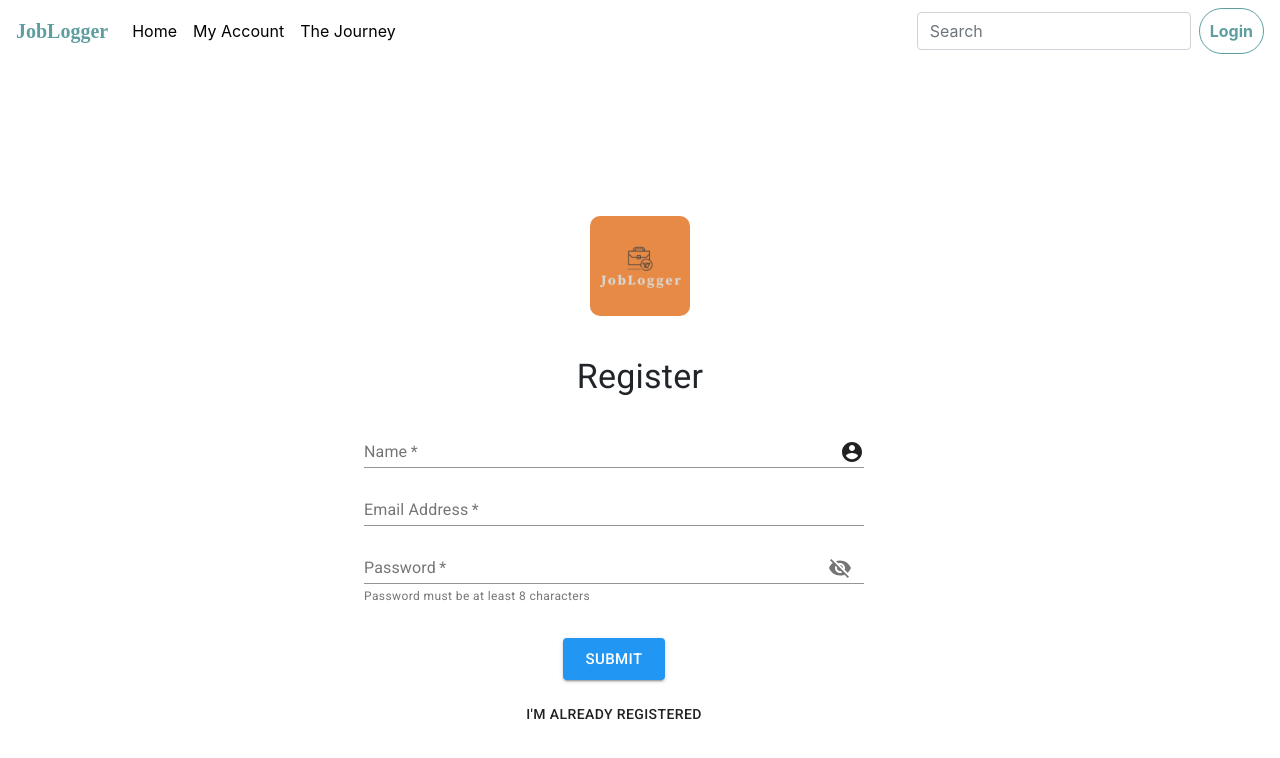
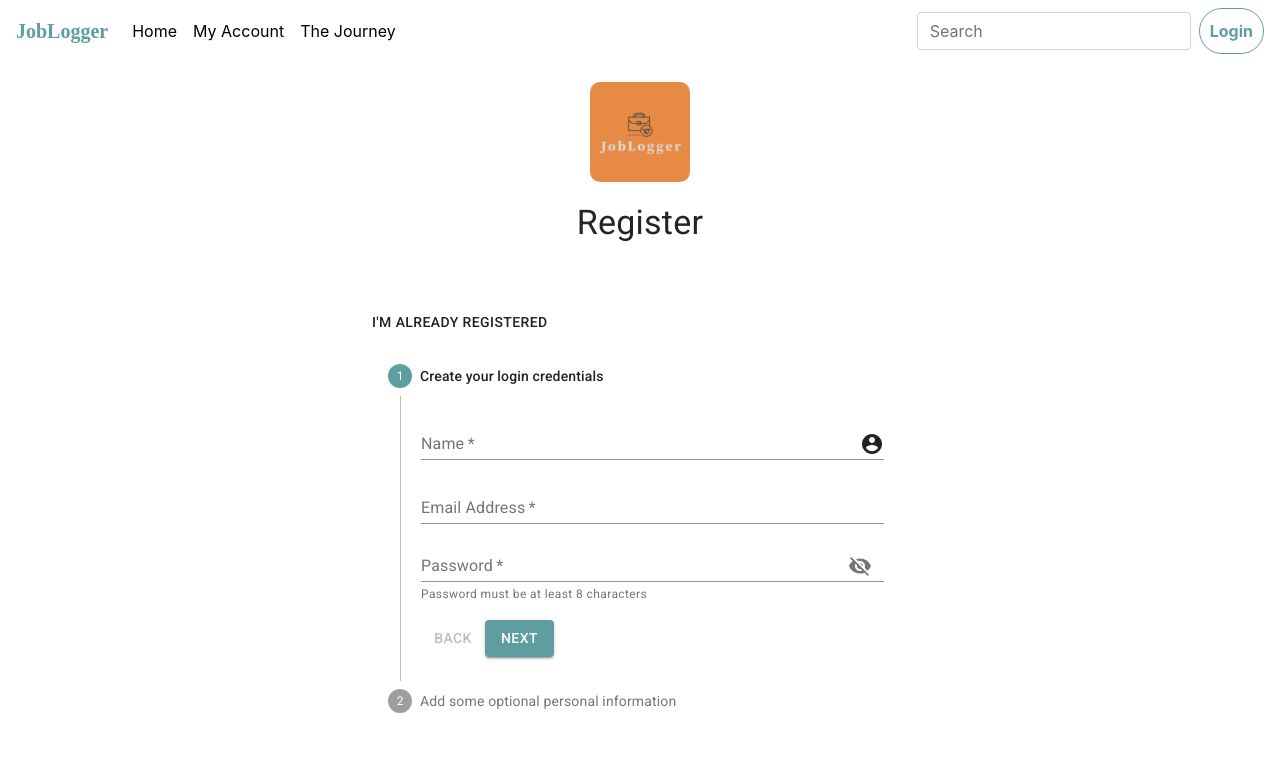
Before and after one commit to nuleeannajeon/JobLogger, a React (Create React App) app in the folder client/: page /register in a window 1280 px wide. Shown: the top 758 px of the page. Built offline with nearby package versions, Linux system fonts and the light colour scheme; a web font is replaced by a local one.

Commit message:
Added step progress to registration to add location, school, and portfolio link

```diff
--- a/client/src/components/ResponsiveSubmit/index.js
+++ b/client/src/components/ResponsiveSubmit/index.js
@@ -38,11 +38,11 @@ const ResponsiveSubmit = (props) => {
     const classes = useStyles();
 
     return (
-        <div className={classes.wrapper}>
+        <div className={props.wrapperClass || classes.wrapper}>
             <Button
                 variant="contained"
-                color="primary"
-                size="large"
+                color={props.colour || 'primary'}
+                size={props.size || "large"}
                 className={props.buttonClass || classes.saveButton}
                 startIcon={props.icon}
                 onClick={props.submit}
--- a/client/src/pages/Login.js
+++ b/client/src/pages/Login.js
@@ -9,7 +9,7 @@ import FormControl from '@material-ui/core/FormControl';
 import Visibility from '@material-ui/icons/Visibility';
 import VisibilityOff from '@material-ui/icons/VisibilityOff';
 import Button from '@material-ui/core/Button';
-import './login.css';
+// import './login.css';
 import API from '../utils/API';
 import { useGlobalStore } from '../components/GlobalStore';
 import LinkedInOAuthButton from '../components/LinkedInOAuth/index.js';
@@ -24,10 +24,10 @@ import { blue } from '@material-ui/core/colors';
 const useStyles = makeStyles((theme) => ({
     loginButton: {
         margin: theme.spacing(1),
-        backgroundColor: blue[500],
-        '&:hover': {
-            backgroundColor: blue[700],
-        },
+        backgroundColor: theme.primary,
+        // '&:hover': {
+        //     backgroundColor: blue[700],
+        // },
     },
     buttonContainer: {
         display: 'flex',
@@ -37,11 +37,27 @@ const useStyles = makeStyles((theme) => ({
         },
     },
     inputContainer: {
-        maxWidth: 500,
+        // maxWidth: 500,
         '& > *': {
             marginTop: theme.spacing(2),
         },
     },
+    container: {
+        display: 'flex',
+        flexDirection: 'column',
+        justifyContent: 'center',
+        alignItems: 'center',
+        marginTop: 20,
+    },
+    centerMe: {
+        display: 'block',
+        margin: '0 auto',
+    },
+    title: { textAlign: 'center', marginTop: 20, marginBottom: 40 },
+    spaceMe: { marginTop: 20 },
+    input: {
+        marginTop: theme.spacing(2)
+    }
 }));
 
 const saveSession = (sessionID) => {
@@ -157,10 +173,10 @@ const Login = () => {
         event.preventDefault();
     };
     return (
-        <div className="container">
+        <div className={classes.container}>
             <Container maxWidth="sm">
-                <JobLoggerIcon className="centerMe" />
-                <Typography variant="h4" style={{ textAlign: 'center', marginTop: 40 }} gutterBottom>
+                <JobLoggerIcon className={classes.centerMe} />
+                <Typography variant="h4" className={classes.title} gutterBottom>
                     Sign In
                 </Typography>
                 <Grid
@@ -170,11 +186,11 @@ const Login = () => {
                     alignItems="stretch"
                     className={classes.inputContainer}
                 >
-                    {/* <div className="formContainer"> */}
                     <FormControl>
                         <InputLabel htmlFor="email">Email Address</InputLabel>
                         <Input
                             id="email"
+                            fullWidth
                             autoComplete="username"
                             // className="spaceMe inputField"
                             type={values.email}
--- a/client/src/pages/Registration.js
+++ b/client/src/pages/Registration.js
@@ -5,29 +5,56 @@ import IconButton from '@material-ui/core/IconButton';
 import InputAdornment from '@material-ui/core/InputAdornment';
 import Visibility from '@material-ui/icons/Visibility';
 import VisibilityOff from '@material-ui/icons/VisibilityOff';
+import PersonPinIcon from '@material-ui/icons/PersonPin';
 import AccountCircle from '@material-ui/icons/AccountCircle';
 import Button from '@material-ui/core/Button';
 import { useGlobalStore } from '../components/GlobalStore';
 import JobLoggerIcon from '../components/JobLoggerIcon';
 import Grid from '@material-ui/core/Grid';
 import Typography from '@material-ui/core/Typography';
-import SaveIcon from '@material-ui/icons/Save';
 import TextField from '@material-ui/core/TextField';
 import { makeStyles } from '@material-ui/core/styles';
-import { blue } from '@material-ui/core/colors';
 import API from '../utils/API';
 import processServerReturn from '../utils/processServerReturn';
-import './registration.css';
+// import './registration.css';
 import ResponsiveSubmit from '../components/ResponsiveSubmit';
+import Stepper from '@material-ui/core/Stepper';
+import Step from '@material-ui/core/Step';
+import StepLabel from '@material-ui/core/StepLabel';
+import StepContent from '@material-ui/core/StepContent';
+import SchoolIcon from '@material-ui/icons/School';
+import WorkIcon from '@material-ui/icons/Work';
 
 const useStyles = makeStyles((theme) => ({
     saveButton: {
-        margin: theme.spacing(1),
-        backgroundColor: blue[500],
-        '&:hover': {
-            backgroundColor: blue[700],
+        // margin: theme.spacing(1),
+        // backgroundColor: theme.palette.primary,
+        // '&:hover': {
+        //     backgroundColor: blue[700],
+        // },
     },
-        // margin: theme.spacing(1) + ' auto'
+    container: {
+        display: 'flex',
+        flexDirection: 'column',
+        justifyContent: 'center',
+        alignItems: 'center',
+        marginTop: 20,
+    },
+    centerMe: {
+        display: 'block',
+        margin: '0 auto',
+    },
+    title: { textAlign: 'center', marginTop: 20, marginBottom: 40 },
+    spaceMe: { marginTop: 20 },
+    input: {
+        marginTop: theme.spacing(2),
+    },
+    bottomSpace: { marginBottom: theme.spacing(2) },
+    responsiveButtonWrapper: {
+        position: 'relative',
+        display: 'inline-block',
+        marginTop: 10,
+        marginLeft: 10,
     },
 }));
 
@@ -37,10 +64,159 @@ function validateEmail(email) {
     return re.test(String(email).toLowerCase());
 }
 
+const getSteps = () => ['Create your login credentials', 'Add some optional personal information'];
+
 const Registration = (props) => {
+    const classes = useStyles();
     const history = useHistory();
     const [globalStore, dispatch] = useGlobalStore();
-    const classes = useStyles();
+    const [activeStep, setActiveStep] = useState(0);
+    const steps = getSteps();
+
+    const getStepContent = (step) => {
+        switch (step) {
+            case 0:
+                return {
+                    title: 'Step 1',
+                    content: (
+                        <Grid
+                            // style={{ maxWidth: 500 }}
+                            container
+                            direction="column"
+                            justify="space-between"
+                            alignItems="stretch"
+                        >
+                            {/* <InputLabel htmlFor="name">Name</InputLabel> */}
+                            <form noValidate={false} autoComplete="on">
+                                <TextField
+                                    id="name"
+                                    label="Name"
+                                    required
+                                    fullWidth
+                                    error={values.errorName}
+                                    className={classes.input}
+                                    value={values.name}
+                                    onChange={handleChange('name')}
+                                    InputProps={{
+                                        endAdornment: (
+                                            <InputAdornment position="end">
+                                                <AccountCircle />
+                                            </InputAdornment>
+                                        ),
+                                    }}
+                                />
+                                <TextField
+                                    id="email"
+                                    label="Email Address"
+                                    required
+                                    fullWidth
+                                    error={values.errorEmail}
+                                    className={classes.input}
+                                    type={values.email}
+                                    value={values.email}
+                                    onChange={handleChange('email')}
+                                    // endAdornment={<InputAdornment position="end"></InputAdornment>}
+                                />
+                                <TextField
+                                    style={{ marginTop: 10, marginBottom: 15 }}
+                                    className={classes.input}
+                                    id="password"
+                                    label="Password"
+                                    fullWidth
+                                    autoComplete="current-password"
+                                    required
+                                    error={values.errorPassword}
+                                    helperText="Password must be at least 8 characters"
+                                    minLength={6}
+                                    type={values.showPassword ? 'text' : 'password'}
+                                    value={values.password}
+                                    onChange={handleChange('password')}
+                                    InputProps={{
+                                        endAdornment: (
+                                            <InputAdornment position="end">
+                                                <IconButton
+                                                    aria-label="toggle password visibility"
+                                                    onClick={handleClickShowPassword}
+                                                    onMouseDown={handleMouseDownPassword}
+                                                >
+                                                    {values.showPassword ? <Visibility /> : <VisibilityOff />}
+                                                </IconButton>
+                                            </InputAdornment>
+                                        ),
+                                    }}
+                                />
+                            </form>
+                        </Grid>
+                    ),
+                };
+            case 1:
+                return {
+                    title: 'Step 2',
+                    content: (
+                        <Grid
+                            // style={{ maxWidth: 500 }}
+                            container
+                            direction="column"
+                            justify="space-between"
+                            alignItems="stretch"
+                        >
+                            <form noValidate={false} autoComplete="on">
+                                <TextField
+                                    label="Location"
+                                    fullWidth
+                                    // error={values.errorName}
+                                    className={classes.input}
+                                    value={values.location}
+                                    onChange={handleChange('location')}
+                                    InputProps={{
+                                        endAdornment: (
+                                            <InputAdornment position="end">
+                                                <PersonPinIcon />
+                                            </InputAdornment>
+                                        ),
+                                    }}
+                                />
+                                <TextField
+                                    label="Your school"
+                                    fullWidth
+                                    // error={values.errorName}
+                                    className={classes.input}
+                                    value={values.school}
+                                    onChange={handleChange('school')}
+                                    InputProps={{
+                                        endAdornment: (
+                                            <InputAdornment position="end">
+                                                <SchoolIcon />
+                                            </InputAdornment>
+                                        ),
+                                    }}
+                                />
+                                <TextField
+                                    label="Portfolio Link"
+                                    fullWidth
+                                    // error={values.errorName}
+                                    className={(classes.input, classes.bottomSpace)}
+                                    value={values.portfolioLink}
+                                    onChange={handleChange('portfolioLink')}
+                                    InputProps={{
+                                        endAdornment: (
+                                            <InputAdornment position="end">
+                                                <WorkIcon />
+                                            </InputAdornment>
+                                        ),
+                                    }}
+                                />
+                            </form>
+                        </Grid>
+                    ),
+                };
+            default:
+                return {
+                    title: 'Error',
+                };
+        }
+    };
+
     const [loading, setLoading] = React.useState(false);
     const [values, setValues] = useState({
         name: '',
@@ -50,7 +226,21 @@ const Registration = (props) => {
         errorPassword: false,
         errorEmail: false,
         errorName: false,
+        errorLocation: false,
+        location: '',
+        school: '',
+        portfolioLink: '',
     });
+
+    const handleNext = () => {
+        setActiveStep((prevActiveStep) => prevActiveStep + 1);
+    };
+    const handleBack = () => {
+        setActiveStep((prevActiveStep) => prevActiveStep - 1);
+    };
+    const handleReset = () => {
+        setActiveStep(0);
+    };
 
     const checkLoggedIn = async () => {
         const loggedInReturn = await API.get('/loginstatus');
@@ -71,7 +261,14 @@ const Registration = (props) => {
     }, []);
 
     const sendRegistrationToServer = async () => {
-        const userData = { name: values.name, email: values.email, password: values.password };
+        const userData = {
+            name: values.name,
+            email: values.email,
+            password: values.password,
+            location: values.location,
+            school: values.school,
+            portfolioLink: values.portfolioLink,
+        };
 
         //validating
         let message;
@@ -93,6 +290,7 @@ const Registration = (props) => {
             message = 'Please enter a name';
         }
         if (message) {
+            setActiveStep(0);
             dispatch({ do: 'setMessage', type: 'error', message });
             setTimeout(() => dispatch({ do: 'clearMessage' }), 2000);
             return;
@@ -129,113 +327,62 @@ const Registration = (props) => {
         event.preventDefault();
     };
     return (
-        <div className="container">
+        <div className={classes.container}>
             <Container maxWidth="sm">
-                <JobLoggerIcon className="centerMe" />
-                <Typography variant="h4" style={{ textAlign: 'center', marginTop: 40 }} gutterBottom>
+                <JobLoggerIcon className={classes.centerMe} />
+                <Typography variant="h4" className={classes.title} gutterBottom>
                     Register
                 </Typography>
-                <Grid
-                    style={{ maxWidth: 500 }}
-                    container
-                    direction="column"
-                    justify="space-between"
-                    alignItems="stretch"
+                <Button className={classes.spaceMe} onClick={() => history.push('/login')}>
+                    I'm already registered
+                </Button>
+                <Stepper activeStep={activeStep} orientation="vertical">
+                    {steps.map((label, index) => (
+                        <Step key={label}>
+                            <StepLabel>{label}</StepLabel>
+                            <StepContent>
+                                <div>{getStepContent(index).content}</div>
+                                <div>
+                                    <Button
+                                        disabled={activeStep === 0}
+                                        onClick={handleBack}
+                                        // className={classes.button}
                                     >
-                    {/* <InputLabel htmlFor="name">Name</InputLabel> */}
-                    <form noValidate={false} autoComplete="on">
-                        <TextField
-                            style={{ marginTop: 10 }}
-                            id="name"
-                            label="Name"
-                            required
-                            error={values.errorName}
-                            className="inputField"
-                            value={values.name}
-                            onChange={handleChange('name')}
-                            InputProps={{
-                                endAdornment: (
-                                    <InputAdornment position="end">
-                                        <AccountCircle />
-                                    </InputAdornment>
-                                ),
-                            }}
-                        />
-                        <TextField
-                            style={{ marginTop: 10 }}
-                            id="email"
-                            label="Email Address"
-                            required
-                            error={values.errorEmail}
-                            className="inputField"
-                            type={values.email}
-                            value={values.email}
-                            onChange={handleChange('email')}
-                            // endAdornment={<InputAdornment position="end"></InputAdornment>}
-                        />
-                        <TextField
-                            style={{ marginTop: 10, marginBottom: 15 }}
-                            id="password"
-                            label="Password"
-                            autoComplete="current-password"
-                            required
-                            error={values.errorPassword}
-                            helperText="Password must be at least 8 characters"
-                            minLength={6}
-                            className="inputField"
-                            type={values.showPassword ? 'text' : 'password'}
-                            value={values.password}
-                            onChange={handleChange('password')}
-                            InputProps={{
-                                endAdornment: (
-                                    <InputAdornment position="end">
-                                        <IconButton
-                                            aria-label="toggle password visibility"
-                                            onClick={handleClickShowPassword}
-                                            onMouseDown={handleMouseDownPassword}
-                                        >
-                                            {values.showPassword ? <Visibility /> : <VisibilityOff />}
-                                        </IconButton>
-                                    </InputAdornment>
-                                ),
-                            }}
-                        />
-                        {/* <div className={classes.wrapper}>
+                                        Back
+                                    </Button>
+
                                     <Button
                                         variant="contained"
                                         color="primary"
-                                size="large"
-                                className={classes.saveButton}
-                                startIcon={<SaveIcon />}
-                                onClick={submitRegistration}
-                                disabled={loading}
+                                        onClick={handleNext}
+                                        // className={classes.button}
                                     >
-                                Submit
+                                        {activeStep === steps.length - 1 ? 'Finish' : 'Next'}
                                     </Button>
-                            {loading && <CircularProgress size={24} className={classes.buttonProgress} />}
-                        </div> */}
+                                </div>
+                            </StepContent>
+                        </Step>
+                    ))}
+                </Stepper>
+                {activeStep === steps.length && (
+                    <>
+                        <Typography>You're ready to start logging those jobs!</Typography>
+                        <div className={classes.finalButtonContainer}>
+                            <Button onClick={handleReset} className={classes.button}>
+                                Reset
+                            </Button>
                             <ResponsiveSubmit
                                 buttonClass={classes.saveButton}
                                 submit={submitRegistration}
                                 loading={loading}
+                                size="normal"
+                                colour="secondary"
+                                wrapperClass={classes.responsiveButtonWrapper}
                                 name="Submit"
                             />
-
-                        {/* <Button
-                            variant="contained"
-                            className={classes.saveButton}
-                            className="spaceMe"
-                            color="primary"
-                            style={{ marginBottom: '1em', width: '100%' }}
-                            onClick={submitRegistration}
-                        >
-                            Submit
-                        </Button> */}
-                    </form>
-                    <Button className="spaceMe" onClick={() => history.push('/login')}>
-                        I'm already registered
-                    </Button>
-                </Grid>
+                        </div>
+                    </>
+                )}
             </Container>
         </div>
     );
--- a/client/src/pages/UserSettings.js
+++ b/client/src/pages/UserSettings.js
@@ -33,10 +33,7 @@ const useStyles = makeStyles((theme) => ({
     },
     submitButton: {
         // marginTop: theme.spacing(2),
-        backgroundColor: blue[500],
-        '&:hover': {
-            backgroundColor: blue[700],
-        },
+        backgroundColor: theme.primary,
     },
     title: {
         marginTop: theme.spacing(3),
```
Also changed, not shown: client/src/App.js (+17 -14 lines), 2 other files (tests, documents, lock files or other folders). Lines whose indentation alone changed are shown as unchanged.
